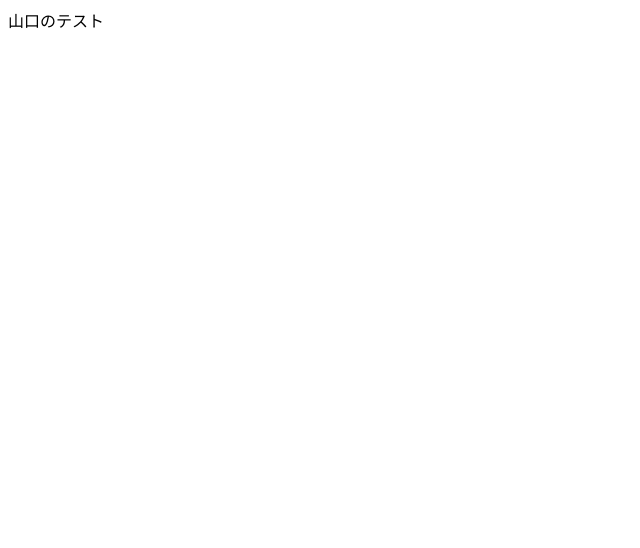
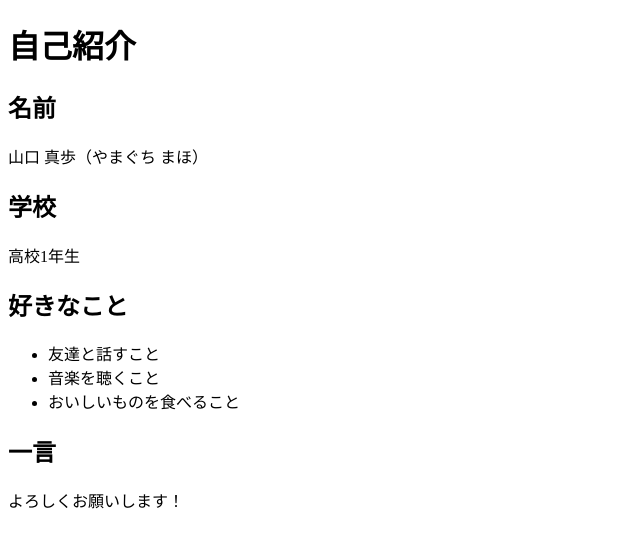
Before and after one commit to yq3alo/profile, a plain HTML site: page index.html in a window 1280 px wide. Shown: the whole page, without its empty margins (0-640 px from the left). Drawn offline with Linux system fonts and the light colour scheme.

Commit message:
Update index.html

```diff
--- a/index.html
+++ b/index.html
@@ -1 +1,29 @@
-山口のテスト
+<!DOCTYPE html>
+<html>
+<head>
+    <meta charset="UTF-8">
+    <title>自己紹介</title>
+</head>
+
+<body>
+
+    <h1>自己紹介</h1>
+
+    <h2>名前</h2>
+    <p>山口 真歩（やまぐち まほ）</p>
+
+    <h2>学校</h2>
+    <p>高校1年生</p>
+
+    <h2>好きなこと</h2>
+    <ul>
+        <li>友達と話すこと</li>
+        <li>音楽を聴くこと</li>
+        <li>おいしいものを食べること</li>
+    </ul>
+
+    <h2>一言</h2>
+    <p>よろしくお願いします！</p>
+
+</body>
+</html>
```
